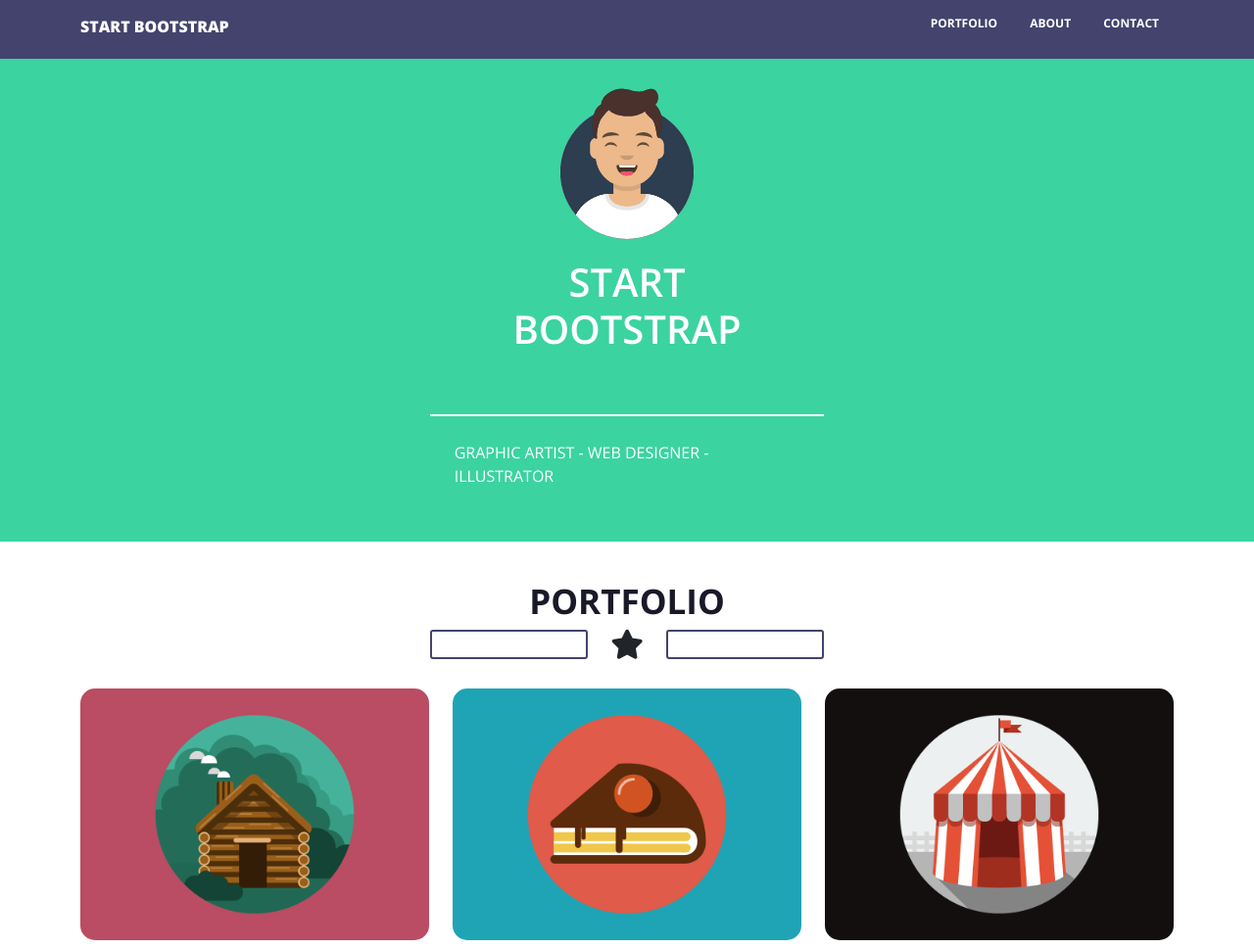
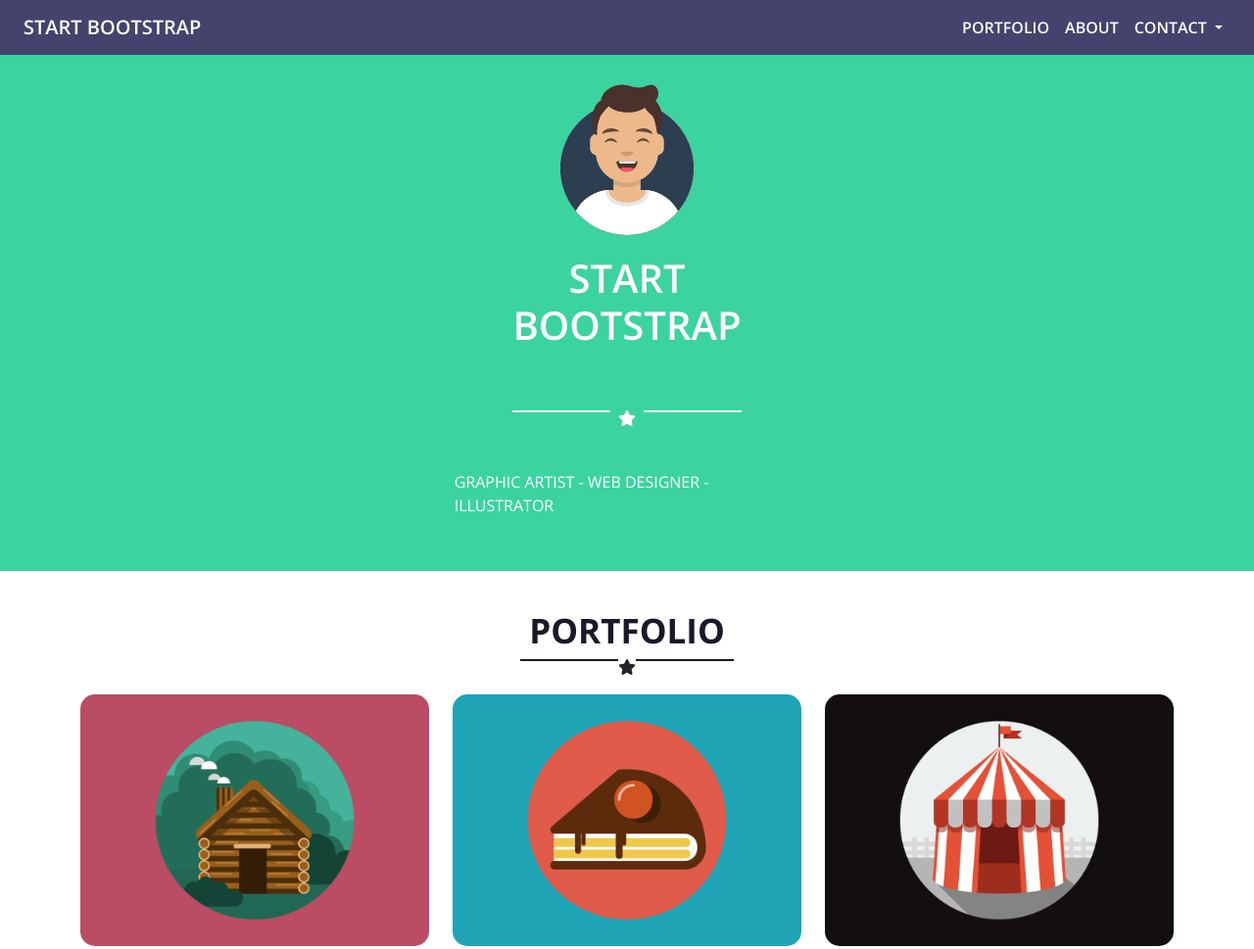
Before and after one commit to GiadaTonioni/html-css-bootstrap-freelancer, a plain HTML site: page index.html in a window 1280 px wide. Shown: the top 969 px of the page at 98% size. Drawn offline with nearby package versions, Linux system fonts and the light colour scheme.

Commit message:
fix stelle, aggiunta navbar

```diff
--- a/css/style.css
+++ b/css/style.css
@@ -10,29 +10,16 @@
 
 .background-blu {
     background-color: rgb(67, 67, 109);
-    height: 60px;
 }
 
 .background-aqua {
     background-color: rgb(59, 211, 160);
 }
 
-.background-brown {
-    background-color: brown;
-    height: 80px;
-    border: 1px solid black;
-}
-
 .background-light-blu {
     background-color: rgb(68, 106, 150);
     width: 100%;
     margin-top: 50px;
-}
-
-.background-orange {
-    background-color: orange;
-    height: 60px;
-    border: 1px solid black;
 }
 
 .content-header {
@@ -76,25 +63,33 @@
     text-align: center;
 }
 
-.line {
-    border: 1px solid white;
+.riga-b::before, .riga-b::after {
+    content: '';
+    display: inline-block;
+    width: 100px;
+    height: 2px;
+    background-color: rgb(25, 25, 41);
+    vertical-align: middle;
 }
 
-.line-blu {
-    border: 2px solid rgb(67, 67, 109);
-    border-radius: 3px;
-    width: 40%;
-    position: relative;
+.riga-w::before, .riga-w::after {
+    content: '';
+    display: inline-block;
+    width: 100px;
+    height: 2px;
+    background-color: white;
+    vertical-align: middle;
 }
 
-.riga {
+.riga-b, .riga-w {
     display: flex;
-    justify-content: space-between;
-    margin-bottom: 30px;
+    justify-content: center;
+    margin-bottom: 20px;
 }
 
-.riga i {
-    font-size: 30px;
+.riga-w i {
+    color: white;
+    margin: 0 8px;
 }
 
 .content-title h2{
@@ -207,3 +202,8 @@ footer {
     border-bottom: 1px solid grey;
     border-radius: 0;
 }
+
+.navbar a {
+    font-weight: 600;
+    color: white;
+}
--- a/index.html
+++ b/index.html
@@ -11,35 +11,41 @@
 <link rel="preconnect" href="https://fonts.gstatic.com" crossorigin>
 <link href="https://fonts.googleapis.com/css2?family=Open+Sans:wght@300;400;500;600;700;800&display=swap" rel="stylesheet">
 <link rel="stylesheet" href="https://cdnjs.cloudflare.com/ajax/libs/font-awesome/6.4.0/css/all.min.css">
+<script src="https://cdn.jsdelivr.net/npm/bootstrap@5.3.0-alpha3/dist/js/bootstrap.bundle.min.js" integrity="sha384-ENjdO4Dr2bkBIFxQpeoTz1HIcje39Wm4jDKdf19U8gI4ddQ3GYNS7NTKfAdVQSZe" crossorigin="anonymous"></script>
 </head>
 <body>
     <!-- HEADER -->
     <header>
         <div class="container-fluid background-blu">
-            <div class="row">
-                <div class="col-12">
-                    <div class="container">
-                        <div class="row">
-                            <div class="col-6">
-                                <div class="content-header">
-                                    <p>START BOOTSTRAP</p>
-                                </div>
-                            </div>
-                            <div class="col-6">
-                                <div class="content-header-right">
-                                    <ul>
-                                        <li>PORTFOLIO</li>
-                                        <li>ABOUT</li>
-                                        <li>CONTACT</li>
-                                    </ul>
-                                </div>
-                            </div>
-
-                        </div>
-                    </div>
-                </div>
-
-            </div>
+            <nav class="navbar navbar-expand-lg">
+  <div class="container-fluid">
+    <a class="navbar-brand" href="#">START BOOTSTRAP</a>
+    <button class="navbar-toggler" type="button" data-bs-toggle="collapse" data-bs-target="#navbarSupportedContent" aria-controls="navbarSupportedContent" aria-expanded="false" aria-label="Toggle navigation">
+      <span class="navbar-toggler-icon"></span>
+    </button>
+    <div class="collapse navbar-collapse justify-content-end" id="navbarSupportedContent">
+      <ul class="navbar-nav mb-2 mb-lg-0">
+        <li class="nav-item">
+          <a class="nav-link" aria-current="page" href="#">PORTFOLIO</a>
+        </li>
+        <li class="nav-item">
+          <a class="nav-link" href="#">ABOUT</a>
+        </li>
+        <li class="nav-item dropdown">
+          <a class="nav-link dropdown-toggle" href="#" role="button" data-bs-toggle="dropdown" aria-expanded="false">
+            CONTACT
+          </a>
+          <ul class="dropdown-menu">
+            <li><a class="dropdown-item" href="#">Action</a></li>
+            <li><a class="dropdown-item" href="#">Another action</a></li>
+            <li><hr class="dropdown-divider"></li>
+            <li><a class="dropdown-item" href="#">Something else here</a></li>
+          </ul>
+        </li>
+      </ul>
+    </div>
+  </div>
+</nav>
         </div>
     </header>
     <!-- JUMBOTRON -->
@@ -50,7 +56,9 @@
                     <img src="./img/avatar.svg" alt="">
                     <h1>START BOOTSTRAP</h1>
                 </div>
-                <div class="line"></div>
+                <div class="riga-w">
+                    <i class="fa-solid fa-star"></i>
+                </div>
                 <p class="content-jumbo">GRAPHIC ARTIST - WEB DESIGNER - ILLUSTRATOR</p>
 
 
@@ -63,11 +71,10 @@
             <div class="col-4">
                 <div class="content-title">
                     <h2>PORTFOLIO</h2>
-                    <div class="riga">
-                        <div class="line-blu"></div>
+                    <div class="riga-b">
                         <i class="fa-solid fa-star"></i>
-                        <div class="line-blu"></div>
                     </div>
+
 
                 </div>
             </div>
@@ -119,10 +126,8 @@
                 <div class="col-4">
                     <div class="content-title-white">
                         <h2>ABOUT</h2>
-                        <div class="riga">
-                            <div class="line-blu"></div>
+                        <div class="riga-w">
                             <i class="fa-solid fa-star"></i>
-                            <div class="line-blu"></div>
                         </div>
 
                     </div>
@@ -158,10 +163,8 @@
             <div class="col-4">
                 <div class="content-title">
                     <h2>CONTACT ME</h2>
-                    <div class="riga">
-                        <div class="line-blu"></div>
+                    <div class="riga-b">
                         <i class="fa-solid fa-star"></i>
-                        <div class="line-blu"></div>
                     </div>
             </div>
         </div>
```
